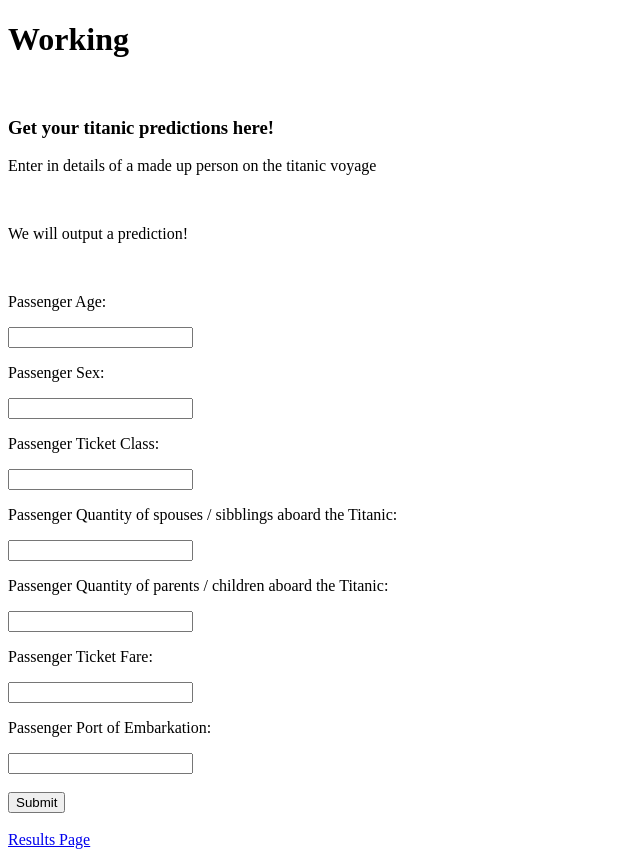
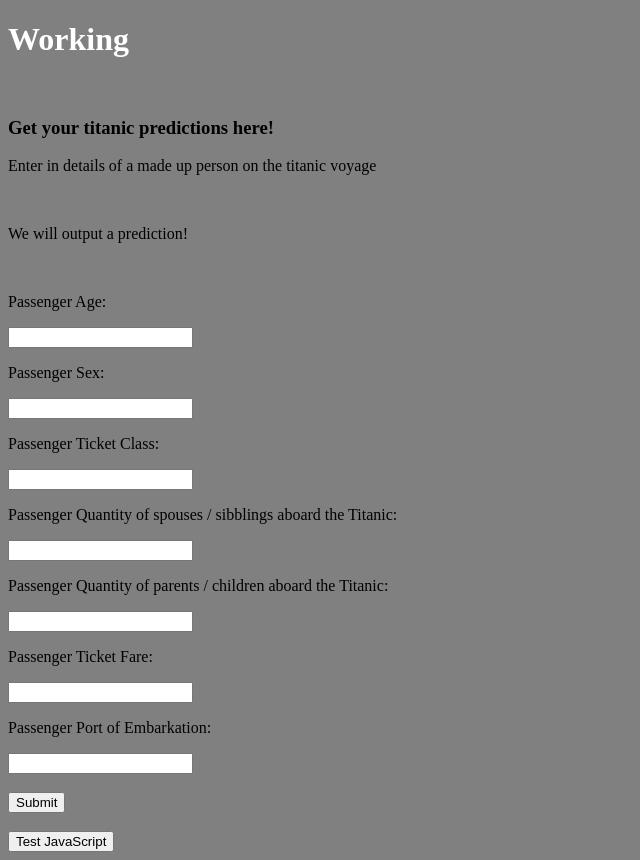
Before and after one commit to rpdieego/titanic-machinelearning-django, a Django app: page / in a window 1280 px wide. Shown: the whole page, without its empty margins (0-640 px from the left). Run offline with Django 3.2, Linux system fonts and the light colour scheme.

Commit message:
Added and integrated CSS and JS into the index.html

```diff
--- /dev/null
+++ b/titanic_ml/static/main.js
@@ -0,0 +1,3 @@
+function clickedTest(){
+    alert("Javascript working");
+}
--- /dev/null
+++ b/titanic_ml/static/style.css
@@ -0,0 +1,7 @@
+body{
+    background-color: gray;
+}
+
+h1{
+    color:white;
+}
--- a/titanic_ml/templates/index.html
+++ b/titanic_ml/templates/index.html
@@ -1,6 +1,8 @@
 <!DOCTYPE html>
 <html lang="en">
 <head>
+    {% load static %}
+    <link rel="stylesheet" href="{% static 'style.css' %}">
     <meta charset="UTF-8">
     <meta name="viewport" content="width=device-width, initial-scale=1.0">
     <title>Titanic Prediction</title>
@@ -38,7 +40,13 @@
     </form>
 
     <br>
-    <a href="{% url 'results' %}">Results Page</a>
+
+    <button type="button" onclick=clickedTest()>Test JavaScript</button>
+
+
+    <!-- JavaScript-->
+
+    <script src="{% static 'main.js' %}"></script>
 
 </body>
 </html>
--- a/titanic_ml/titanic_ml/settings.py
+++ b/titanic_ml/titanic_ml/settings.py
@@ -25,6 +25,7 @@
 # SECURITY WARNING: don't run with debug turned on in production!
 DEBUG = True
 
+#ALLOWED_HOSTS = []
 ALLOWED_HOSTS = ['18.231.149.223']
 
 
@@ -117,4 +118,8 @@
 # Static files (CSS, JavaScript, Images)
 # https://docs.djangoproject.com/en/3.0/howto/static-files/
 
+import os.path
+
 STATIC_URL = '/static/'
+
+STATICFILES_DIRS = (os.path.join('static'),)
```
